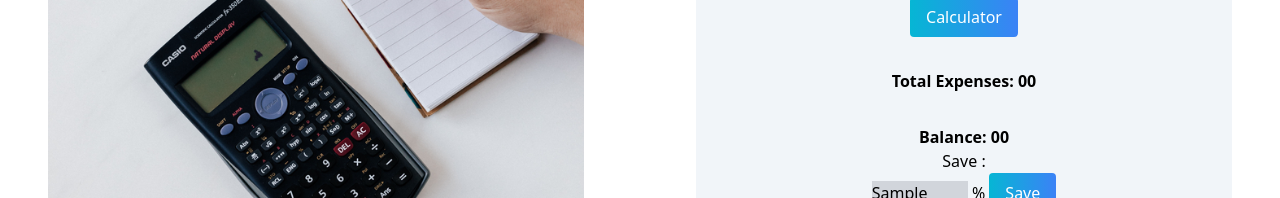
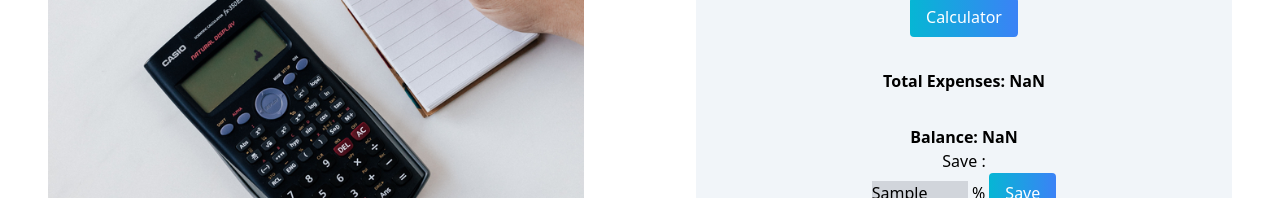
Before and after one commit to anurag14201/Budget-Calculator, a plain HTML site: page index.html in a window 1280 px wide. Both pictures are taken after typing "Sample", "Sample", "Sample", "Sample", "Sample" into the empty fields and a click on the button "Calculator". Shown: the part 451-649 px from the top of the page. Drawn offline with nearby package versions, Linux system fonts and the light colour scheme.

Commit message:
Balance adding

```diff
--- a/JS/budget-Cal.js
+++ b/JS/budget-Cal.js
@@ -1,6 +1,12 @@
 // const incomeTotal = document.getElementById('income-total');
 // const incomeValue = incomeTotal.value;
 // console.log('wfn'incomeValue);
+
+// income section
+
+
+
+
 
 function totalCost(costAmount) {
     const allItemsCost = document.getElementById(costAmount);
@@ -11,12 +17,32 @@ function totalCost(costAmount) {
 }
 
 document.getElementById('total-veraity').addEventListener('click', function () {
-
+    let incomeAmount = totalCost('income-total');
     let allCost = totalCost('veraity-budget-rent');
     let allCost1 = totalCost('veraity-budget-food');
     let allCost2 = totalCost('veraity-budget-other');
     const totalCostAll = allCost + allCost1 + allCost2;
     console.log(totalCostAll);
+    console.log(incomeAmount);
+
+
+    const ExpensesCost = document.getElementById('expenses');
+    const perExpenses = ExpensesCost.innerText;
+    const ExpensesCostValue = parseInt(perExpenses);
+    const newExpenses = ExpensesCostValue + parseInt(totalCostAll);
+    ExpensesCost.innerText = newExpenses;
+    // console.log(newExpenses);
+
+
+
+    const balanceCost = document.getElementById('balance');
+    const perBalance = balanceCost.innerText;
+    const balanceCostValue = parseInt(perBalance);
+    const newBalance = balanceCostValue - parseInt(totalCostAll);
+    balanceCost.innerText = newBalance;
+    // console.log(newExpenses);
+
+
 
 
     // const allItemsCost = document.getElementById('veraity-budget-rent');
--- a/index.html
+++ b/index.html
@@ -35,7 +35,7 @@
                         class="bg-gradient-to-r from-cyan-500 to-blue-500 px-4 py-2 rounded text-white mt-6 "
                         type="submit">Calculator</button>
                     <h1 class="mt-8 font-bold">Total Expenses: <span id="expenses">00</span></h1>
-                    <h1 class="mt-8 font-bold">Balance: <span>00</span></h1>
+                    <h1 class="mt-8 font-bold">Balance: <span id="balance">00</span></h1>
                     <div>
                         <h1>Save :</h1>
                         <input class="w-24 bg-gray-300" type="text" name="" id="">
```
